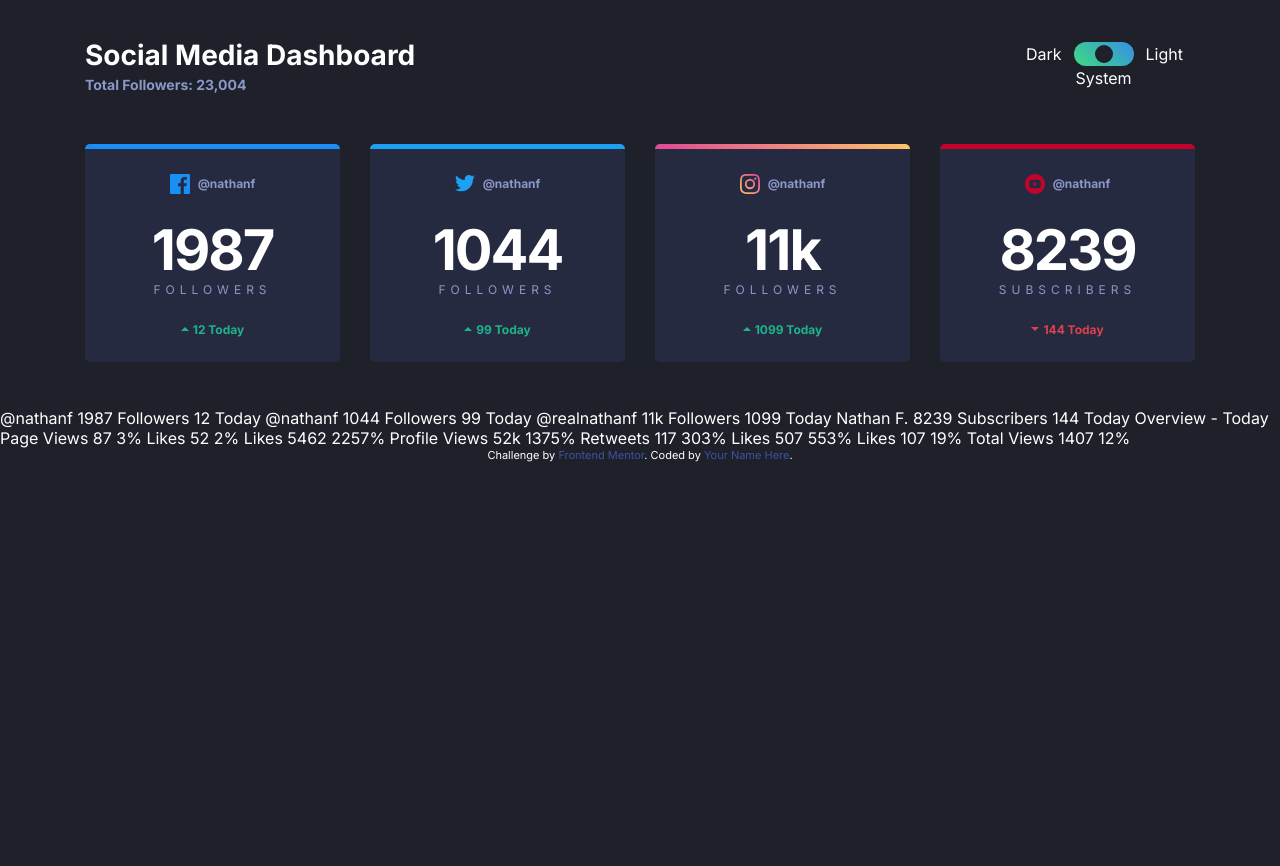
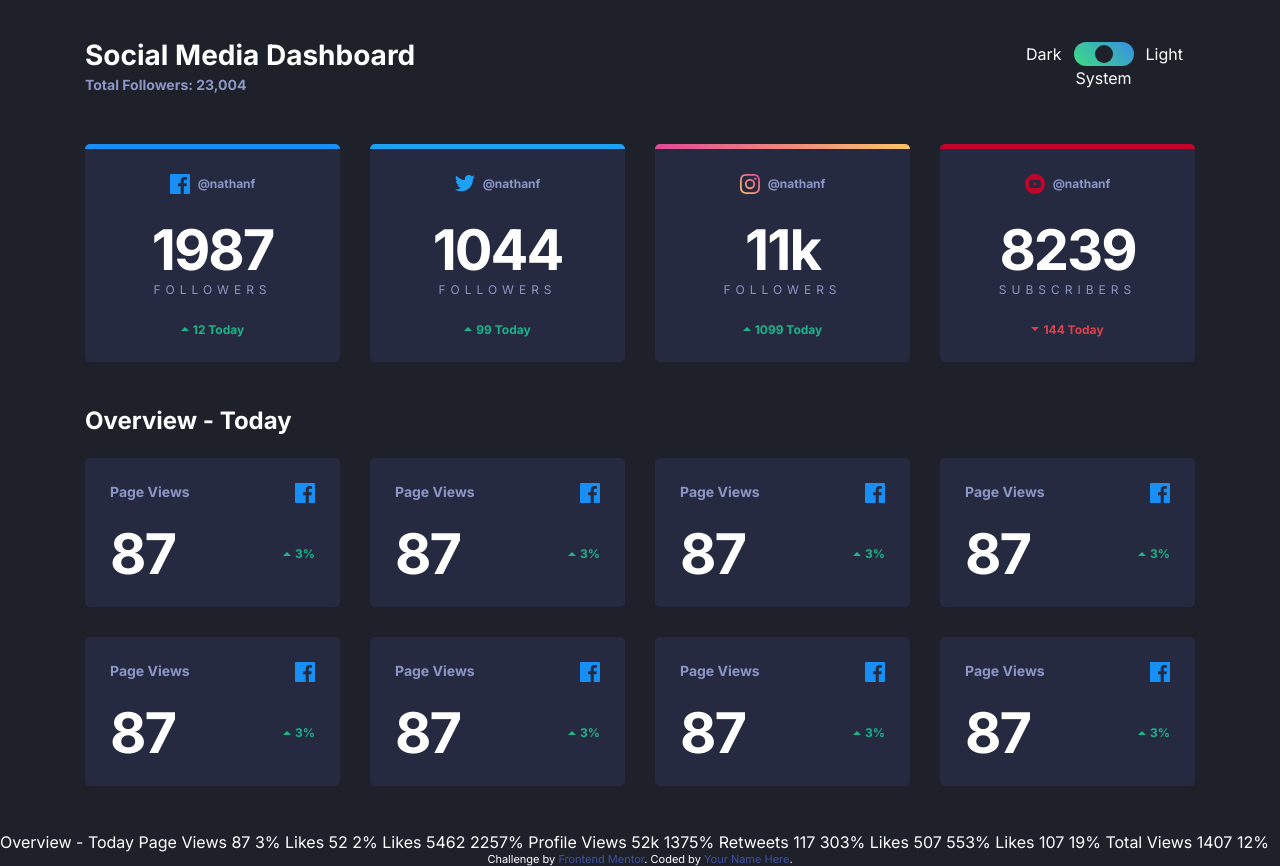
Before and after one commit to Akirachang/social-media-dashboard, a website: page index.html in a window 1280 px wide. Before the commit the page ends 800 px from the top, so only its background shows below. Drawn offline with Linux system fonts and the light colour scheme.

Commit message:
small card grid created

```diff
--- a/app/scss/components/_index.scss
+++ b/app/scss/components/_index.scss
@@ -1,3 +1,4 @@
 @forward "header";
 @forward "card";
 @forward "toggle";
+@forward "card-grid";
--- /dev/null
+++ b/app/scss/components/card-grid.scss
@@ -0,0 +1,18 @@
+@use "../util" as *;
+
+.card-grid {
+  display: grid;
+  grid-template-columns: repeat(2, 1fr);
+  grid-template-rows: repeat(2, auto);
+  justify-items: start; //controls the justification of all of the items in the grid
+  gap: rem(23);
+
+  .card__count {
+    margin-bottom: rem(0);
+  }
+
+  img,
+  .card__change {
+    justify-self: end; //controls the justification of ONE items in the grid
+  }
+}
--- a/app/scss/components/card.scss
+++ b/app/scss/components/card.scss
@@ -58,6 +58,10 @@
     margin-bottom: rem(28);
     height: rem(20);
   }
+  &__subtitle {
+    font-size: rem(14);
+    font-weight: 700;
+  }
 
   &__icon {
     margin-right: rem(8);
@@ -86,6 +90,7 @@
       font-size: rem(56);
     }
     &--small {
+      font-size: rem(32);
     }
   }
   &__label {
--- a/app/scss/globals/boilerplate.scss
+++ b/app/scss/globals/boilerplate.scss
@@ -15,4 +15,5 @@ body {
   font-family: var(--font-inter);
   background: var(--dark-bg);
   color: var(--dark-text2);
+  margin-height: 150vh;
 }
--- a/app/scss/globals/typography.scss
+++ b/app/scss/globals/typography.scss
@@ -14,7 +14,10 @@ h1 {
     font-size: rem(28);
   }
 }
-
+h2 {
+  font-size: rem(24);
+  margin-bottom: rem(24);
+}
 a,
 a:visited,
 a:active {
--- a/app/src/script.ts
+++ b/app/src/script.ts
@@ -1 +1 @@
-console.log("hello world***");
+console.log("hello world!");
--- a/index.html
+++ b/index.html
@@ -131,8 +131,84 @@
           </div>
         </div>
       </section>
-      @nathanf 1987 Followers 12 Today @nathanf 1044 Followers 99 Today
-      @realnathanf 11k Followers 1099 Today Nathan F. 8239 Subscribers 144 Today
+      <section class="container">
+        <h2>Overview - Today</h2>
+        <div class="cards">
+          <div class="card card-grid">
+            <div class="card__subtitle">Page Views</div>
+            <img src="images/icon-facebook.svg" alt="facebook" />
+            <div class="card__count card__count--big">87</div>
+            <div class="card__change card__change--up">
+              <img src="images/icon-up.svg" alt="up arrow" />
+              <div class="card__change__number">3%</div>
+            </div>
+          </div>
+          <div class="card card-grid">
+            <div class="card__subtitle">Page Views</div>
+            <img src="images/icon-facebook.svg" alt="facebook" />
+            <div class="card__count card__count--big">87</div>
+            <div class="card__change card__change--up">
+              <img src="images/icon-up.svg" alt="up arrow" />
+              <div class="card__change__number">3%</div>
+            </div>
+          </div>
+          <div class="card card-grid">
+            <div class="card__subtitle">Page Views</div>
+            <img src="images/icon-facebook.svg" alt="facebook" />
+            <div class="card__count card__count--big">87</div>
+            <div class="card__change card__change--up">
+              <img src="images/icon-up.svg" alt="up arrow" />
+              <div class="card__change__number">3%</div>
+            </div>
+          </div>
+          <div class="card card-grid">
+            <div class="card__subtitle">Page Views</div>
+            <img src="images/icon-facebook.svg" alt="facebook" />
+            <div class="card__count card__count--big">87</div>
+            <div class="card__change card__change--up">
+              <img src="images/icon-up.svg" alt="up arrow" />
+              <div class="card__change__number">3%</div>
+            </div>
+          </div>
+          <div class="card card-grid">
+            <div class="card__subtitle">Page Views</div>
+            <img src="images/icon-facebook.svg" alt="facebook" />
+            <div class="card__count card__count--big">87</div>
+            <div class="card__change card__change--up">
+              <img src="images/icon-up.svg" alt="up arrow" />
+              <div class="card__change__number">3%</div>
+            </div>
+          </div>
+          <div class="card card-grid">
+            <div class="card__subtitle">Page Views</div>
+            <img src="images/icon-facebook.svg" alt="facebook" />
+            <div class="card__count card__count--big">87</div>
+            <div class="card__change card__change--up">
+              <img src="images/icon-up.svg" alt="up arrow" />
+              <div class="card__change__number">3%</div>
+            </div>
+          </div>
+          <div class="card card-grid">
+            <div class="card__subtitle">Page Views</div>
+            <img src="images/icon-facebook.svg" alt="facebook" />
+            <div class="card__count card__count--big">87</div>
+            <div class="card__change card__change--up">
+              <img src="images/icon-up.svg" alt="up arrow" />
+              <div class="card__change__number">3%</div>
+            </div>
+          </div>
+          <div class="card card-grid">
+            <div class="card__subtitle">Page Views</div>
+            <img src="images/icon-facebook.svg" alt="facebook" />
+            <div class="card__count card__count--big">87</div>
+            <div class="card__change card__change--up">
+              <img src="images/icon-up.svg" alt="up arrow" />
+              <div class="card__change__number">3%</div>
+            </div>
+          </div>
+        </div>
+      </section>
+
       Overview - Today Page Views 87 3% Likes 52 2% Likes 5462 2257% Profile
       Views 52k 1375% Retweets 117 303% Likes 507 553% Likes 107 19% Total Views
       1407 12%
```
Also changed, not shown: note.md (+3 -0 lines), app/dist/script.js, dist/style.css, 1 other file.
